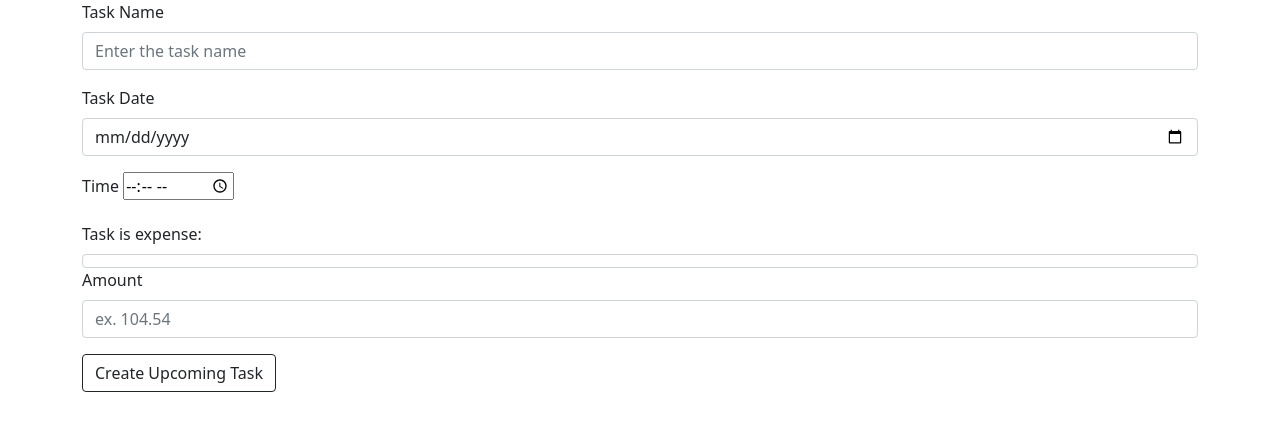
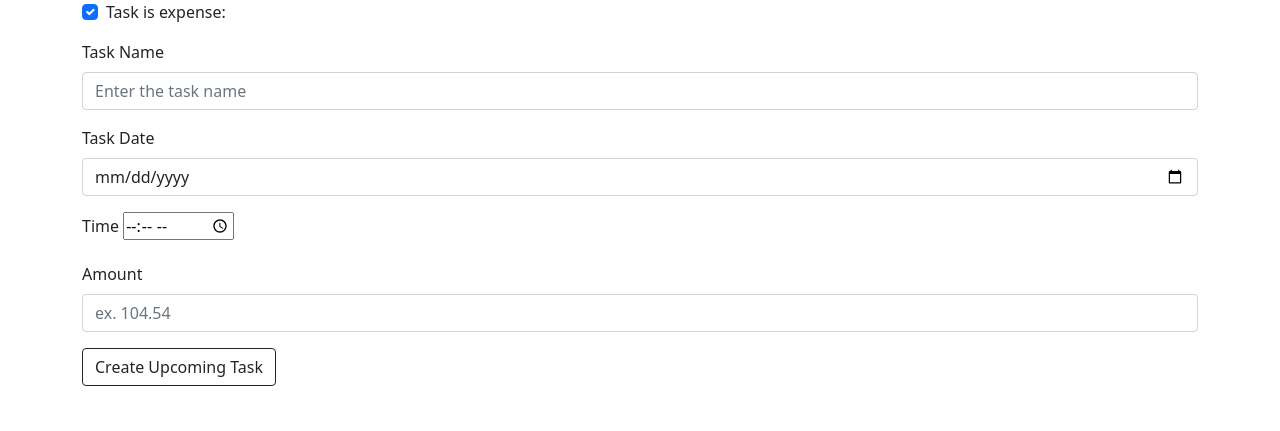
Before and after one commit to krit-rr/BankBro, a Flask app: template src/templates/add_task.html in a window 1280 px wide. Shown: the part 56-487 px from the top of the page. Run offline with Flask 3, Linux system fonts and the light colour scheme; the template is opened without the code that fills it, so the values that code supplies are empty; some libraries are stand-ins or nearby versions.

Commit message:
Add files via upload

```diff
--- a/src/templates/add_task.html
+++ b/src/templates/add_task.html
@@ -6,6 +6,10 @@
 {% block body %}
     <div class="container">
         <form action="/add_task" method="POST">
+            <div class="mb-3 form-check">
+              <input type="checkbox" class="form-check-input" name="expense" id="expense" checked="checked">
+              <label for="expense" class="form-check-label">Task is expense:</label>
+            </div>
             <div class="mb-3">
               <label for="title" class="form-label">Task Name</label>
               <input type="text" class="form-control" name="title" id="title" placeholder="Enter the task name" required>
@@ -18,10 +22,6 @@
               <label for="time" class="form-label">Time</label>
               <input type="time" id="time" name="time"min="00:00" max="23:59">
             </div>
-            <div>
-              <label for="expense" class="form-label">Task is expense:</label>
-              <input type="checkbox" class="form-control" name="expense" id="expense" checked="checked">
-            </div>
             <div class="mb-3">
               <label for="amount" class="form-label">Amount</label>
               <input type="number" step="0.01" class="form-control" name="amount" id="amount" placeholder="ex. 104.54" required>
@@ -30,3 +30,17 @@
           </form>
     </div>
 {% endblock body %}
+
+{% block styles %}
+  <style>
+    .form-check-label {
+      width: 100px;
+    }
+
+    .form-check-input {
+      width: 20px;
+      height: 20px;
+      margin-top: 5px;
+    }
+  </style>
+{% endblock styles %}
```
